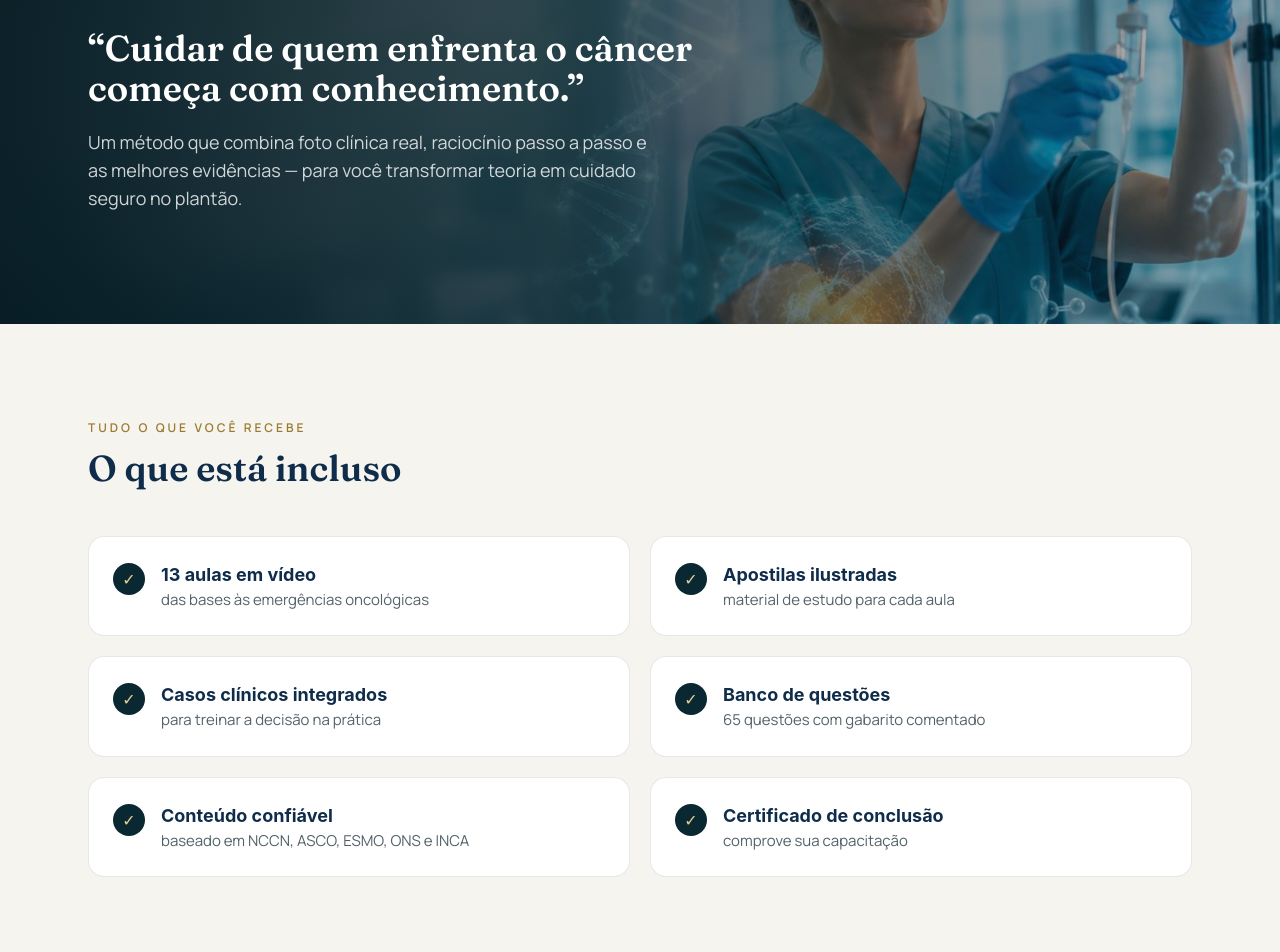
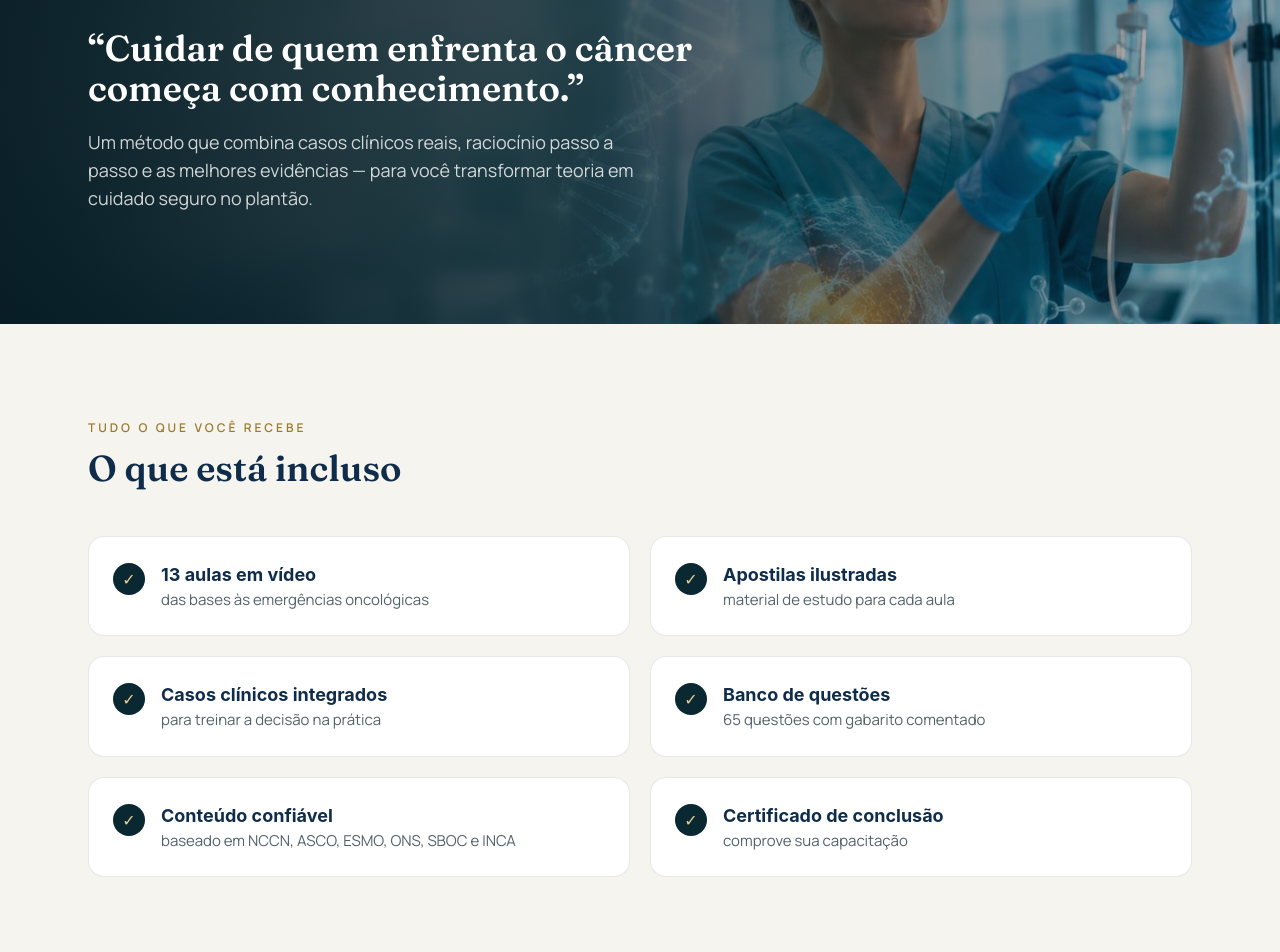
Before and after one commit to brunoaquino1985/drbrunoaquino-site, a Next.js app in the folder drbrunoaquino-site/: page /curso in a window 1280 px wide. Shown: the part 3540-4492 px from the top of the page. Built offline with nearby package versions, Linux system fonts and the light colour scheme; no server answers.

Commit message:
fix: casos clinicos reais + SBOC nas diretrizes

```diff
--- a/drbrunoaquino-site/src/app/curso/page.tsx
+++ b/drbrunoaquino-site/src/app/curso/page.tsx
@@ -42,7 +42,7 @@ const incluso = [
   ["Apostilas ilustradas", "material de estudo para cada aula"],
   ["Casos clínicos integrados", "para treinar a decisão na prática"],
   ["Banco de questões", "65 questões com gabarito comentado"],
-  ["Conteúdo confiável", "baseado em NCCN, ASCO, ESMO, ONS e INCA"],
+  ["Conteúdo confiável", "baseado em NCCN, ASCO, ESMO, ONS, SBOC e INCA"],
   ["Certificado de conclusão", "comprove sua capacitação"],
 ];
 
@@ -217,7 +217,7 @@ export default function CursoPage() {
             “Cuidar de quem enfrenta o câncer começa com conhecimento.”
           </h2>
           <p className="mt-5 max-w-xl text-lg text-white/80">
-            Um método que combina foto clínica real, raciocínio passo a passo e as melhores evidências — para você
+            Um método que combina casos clínicos reais, raciocínio passo a passo e as melhores evidências — para você
             transformar teoria em cuidado seguro no plantão.
           </p>
         </div>
```
